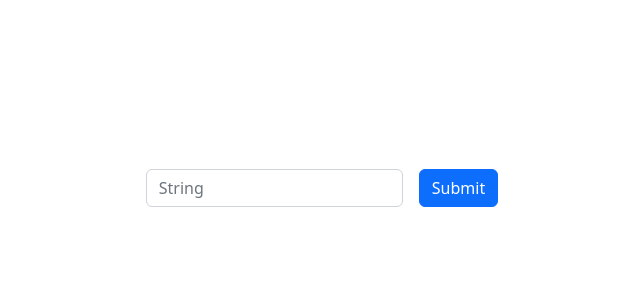
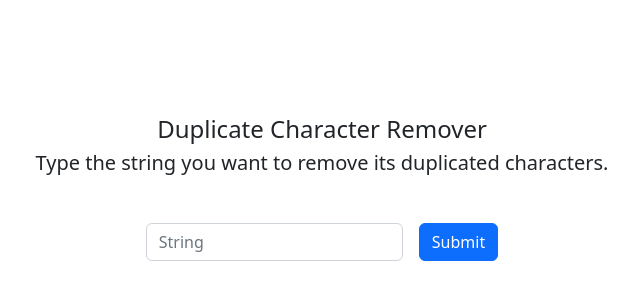
Before and after one commit to ClouddCoder/duplicate-character-remover, a Next.js app: page / in a window 1280 px wide. Shown: the part 212-512 px from the top of the page, without its empty margins (318-958 px from the left). Built offline with nearby package versions, Linux system fonts and the light colour scheme.

Commit message:
Update the Screen one header styles

```diff
--- a/src/components/InputScreen.jsx
+++ b/src/components/InputScreen.jsx
@@ -1,7 +1,14 @@
 function InputScreen({ onHandleSubmit, onString, onHandleChange }) {
   return (
-    <div id="user-input-container">
-      <form className="row gy-2 gx-3 align-items-center" onSubmit={onHandleSubmit}>
+    <div className="container-md">
+      <header className="text-center mb-5">
+        <h2 className="fs-4">Duplicate Character Remover</h2>
+        <h3 className="fs-5">Type the string you want to remove its duplicated characters.</h3>
+      </header>
+      <form
+        className="row gy-2 gx-3 align-items-center justify-content-center"
+        onSubmit={onHandleSubmit}
+      >
         <div className="col-auto">
           <label className="visually-hidden" htmlFor="autoSizingInput">
             String
```
